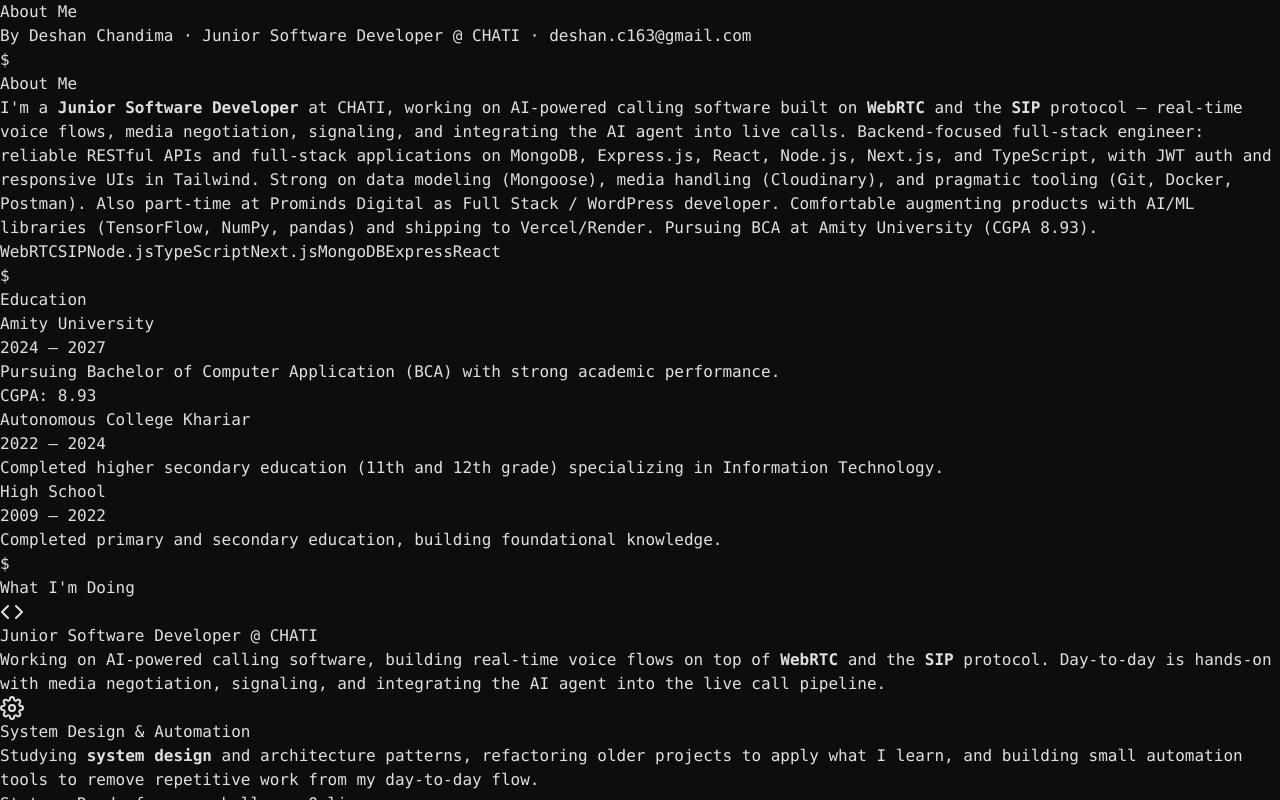
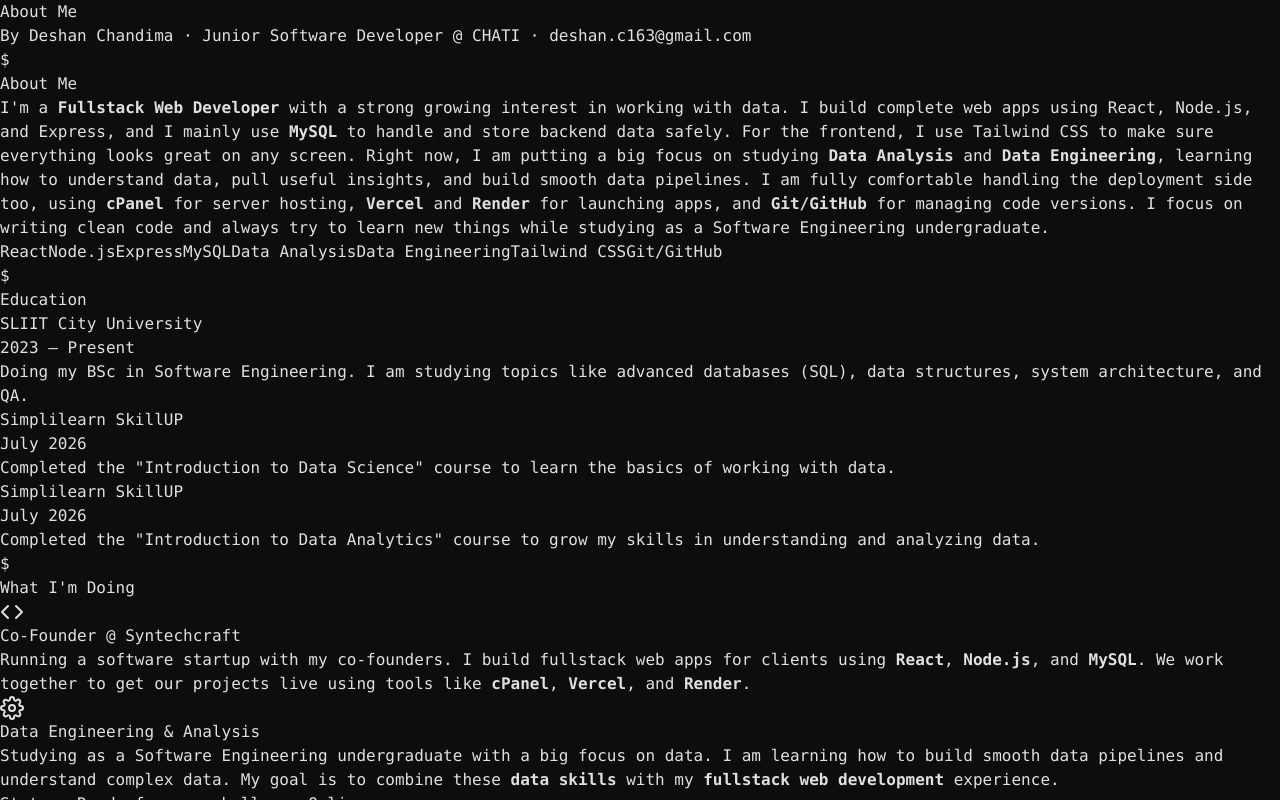
Before and after one commit to Deshan-Chandima/Portfolio_Terminal, a Next.js app: page /about in a window 1280 px wide. Built offline with nearby package versions, Linux system fonts and the light colour scheme; no server answers.

Commit message:
details update

```diff
--- a/app/about/page.tsx
+++ b/app/about/page.tsx
@@ -313,32 +313,19 @@
 
               <div>
                 <p>
-                  I&apos;m a <strong>Junior Software Developer</strong> at
-                  CHATI, working on AI-powered calling software built on{" "}
-                  <strong>WebRTC</strong> and the <strong>SIP</strong> protocol
-                  — real-time voice flows, media negotiation, signaling, and
-                  integrating the AI agent into live calls. Backend-focused
-                  full-stack engineer: reliable RESTful APIs and full‑stack
-                  applications on MongoDB, Express.js, React, Node.js, Next.js,
-                  and TypeScript, with JWT auth and responsive UIs in Tailwind.
-                  Strong on data modeling (Mongoose), media handling
-                  (Cloudinary), and pragmatic tooling (Git, Docker, Postman).
-                  Also part-time at Prominds Digital as Full Stack / WordPress
-                  developer. Comfortable augmenting products with AI/ML
-                  libraries (TensorFlow, NumPy, pandas) and shipping to
-                  Vercel/Render. Pursuing BCA at Amity University (CGPA 8.93).
+                  I&apos;m a <strong>Fullstack Web Developer</strong> with a strong growing interest in working with data. I build complete web apps using React, Node.js, and Express, and I mainly use <strong>MySQL</strong> to handle and store backend data safely. For the frontend, I use Tailwind CSS to make sure everything looks great on any screen. Right now, I am putting a big focus on studying <strong>Data Analysis</strong> and <strong>Data Engineering</strong>, learning how to understand data, pull useful insights, and build smooth data pipelines. I am fully comfortable handling the deployment side too, using <strong>cPanel</strong> for server hosting, <strong>Vercel</strong> and <strong>Render</strong> for launching apps, and <strong>Git/GitHub</strong> for managing code versions. I focus on writing clean code and always try to learn new things while studying as a Software Engineering undergraduate.
                 </p>
 
                 <div role="list" aria-label="Technical skills">
                   {[
-                    "WebRTC",
-                    "SIP",
+                    "React",
                     "Node.js",
-                    "TypeScript",
-                    "Next.js",
-                    "MongoDB",
                     "Express",
-                    "React",
+                    "MySQL",
+                    "Data Analysis",
+                    "Data Engineering",
+                    "Tailwind CSS",
+                    "Git/GitHub",
                   ].map((tech) => (
                     <span key={tech} role="listitem">
                       {tech}
@@ -367,22 +354,17 @@
                 >
                   <div>
                     <h3 id="amity-heading" itemProp="name">
-                      Amity University
+                      SLIIT City University
                     </h3>
-                    <time dateTime="2024/2027" itemProp="temporalCoverage">
-                      2024 — 2027
+                    <time dateTime="2023/Present" itemProp="temporalCoverage">
+                      2023 — Present
                     </time>
                   </div>
                   <p itemProp="description">
-                    Pursuing Bachelor of Computer Application (BCA) with strong
-                    academic performance.
+                    Doing my BSc in Software Engineering. I am studying topics like advanced databases (SQL), data structures, system architecture, and QA.
                   </p>
-                  <div>
-                    <span itemProp="credentialCategory">CGPA: 8.93</span>
-                  </div>
                 </article>
 
-                {/* Autonomous College Khariar */}
                 <article
                   aria-labelledby="ack-heading"
                   itemScope
@@ -390,19 +372,17 @@
                 >
                   <div>
                     <h3 id="ack-heading" itemProp="name">
-                      Autonomous College Khariar
+                      Simplilearn SkillUP
                     </h3>
-                    <time dateTime="2022/2024" itemProp="temporalCoverage">
-                      2022 — 2024
+                    <time dateTime="2026-07" itemProp="temporalCoverage">
+                      July 2026
                     </time>
                   </div>
                   <p itemProp="description">
-                    Completed higher secondary education (11th and 12th grade)
-                    specializing in Information Technology.
+                    Completed the &quot;Introduction to Data Science&quot; course to learn the basics of working with data.
                   </p>
                 </article>
 
-                {/* High School */}
                 <article
                   aria-labelledby="highschool-heading"
                   itemScope
@@ -410,15 +390,14 @@
                 >
                   <div>
                     <h3 id="highschool-heading" itemProp="name">
-                      High School
+                      Simplilearn SkillUP
                     </h3>
-                    <time dateTime="2009/2022" itemProp="temporalCoverage">
-                      2009 — 2022
+                    <time dateTime="2026-07" itemProp="temporalCoverage">
+                      July 2026
                     </time>
                   </div>
                   <p itemProp="description">
-                    Completed primary and secondary education, building
-                    foundational knowledge.
+                    Completed the &quot;Introduction to Data Analytics&quot; course to grow my skills in understanding and analyzing data.
                   </p>
                 </article>
               </div>
@@ -437,27 +416,19 @@
                   <div>
                     <CodeIcon />
                   </div>
-                  <h3>Junior Software Developer @ CHATI</h3>
+                  <h3>Co-Founder @ Syntechcraft</h3>
                   <p>
-                    Working on AI-powered calling software, building real-time
-                    voice flows on top of <strong>WebRTC</strong> and the{" "}
-                    <strong>SIP</strong> protocol. Day-to-day is hands-on with
-                    media negotiation, signaling, and integrating the AI agent
-                    into the live call pipeline.
+                    Running a software startup with my co-founders. I build fullstack web apps for clients using <strong>React</strong>, <strong>Node.js</strong>, and <strong>MySQL</strong>. We work together to get our projects live using tools like <strong>cPanel</strong>, <strong>Vercel</strong>, and <strong>Render</strong>.
                   </p>
                 </article>
 
-                {/* System Design & Automation */}
                 <article>
                   <div>
                     <SystemIcon />
                   </div>
-                  <h3>System Design &amp; Automation</h3>
+                  <h3>Data Engineering &amp; Analysis</h3>
                   <p>
-                    Studying <strong>system design</strong> and architecture
-                    patterns, refactoring older projects to apply what I learn,
-                    and building small automation tools to remove repetitive
-                    work from my day-to-day flow.
+                    Studying as a Software Engineering undergraduate with a big focus on data. I am learning how to build smooth data pipelines and understand complex data. My goal is to combine these <strong>data skills</strong> with my <strong>fullstack web development</strong> experience.
                   </p>
                 </article>
               </div>
--- a/app/api/chat/route.ts
+++ b/app/api/chat/route.ts
@@ -6,7 +6,7 @@
 const genAI = new GoogleGenerativeAI(apiKey || "");
 
 const CONTEXT_PARTS = {
-  base: `You are Deshan Chandima's AI assistant on his portfolio terminal. CRITICAL: Reply in 2–3 short sentences only. Never write long paragraphs or list everything—give a direct, brief answer to what was asked. Deshan is a Software Developer (backend focus): RESTful APIs, MERN/TypeScript, JWT, Cloudinary, Vercel/Render; exploring AI/ML. Based in Bhubaneswar, India.`,
+  base: `You are Deshan Chandima's AI assistant on his portfolio terminal. CRITICAL: Reply in 2–3 short sentences only. Never write long paragraphs or list everything—give a direct, brief answer to what was asked. Deshan is a Fullstack Web Developer focused on building web apps with React, Node.js, Express, and MySQL, with a strong growing interest in Data Analysis and Data Engineering. Based in Bhubaneswar, India.`,
 
   skills: `Tech: Languages — JavaScript, TypeScript, Python, C++, HTML5, CSS3. Frontend — React, Next.js, Remix, TanStack Query, Tailwind CSS, EJS, Vite. Backend — Node.js, Express.js, FastAPI, REST APIs, OAuth 2.0, JWT. Databases — MongoDB, RabbitMQ, Redis, PostgreSQL, VectorDB. Tools — Git & GitHub, Docker, Kubernetes, Postman, Linux/CLI, Claude Code, OpenCode, Ubuntu, Arch Linux. Deployment — AWS S3, Azure, GCP, Vercel, Render, Dokploy. AI/ML — Pandas, NumPy, PyTorch, TensorFlow, RAG, Tool Calling, MCP.`,
 
@@ -16,7 +16,7 @@
 
   contact: `Contact: Email deshan.c163@gmail.com. LinkedIn linkedin.com/in/DeshanChandima. GitHub github.com/Deshan-Chandima. Twitter/X x.com/DeshanChandima. Instagram instagram.com/github.com/Deshan-Chandima. YouTube youtube.com/@morscode7. LeetCode leetcode.com/u/DeshanChandima. Resume: docs.google.com/document/d/17j42jMRIdxD2HG9eWuUKHr0StgfkClw0 (also linked on contact page). Location: Bhubaneswar, Odisha, India.`,
 
-  education: `Education: BCA at Amity University (2024–2027, CGPA 8.93). Higher secondary (11th & 12th, I.T.) at Autonomous College Khariar (2022–2024). Schooling from village school (2009–2022).`,
+  education: `Education: BSc in Software Engineering at SLIIT City University (2023–Present). Completed Introduction to Data Science (July 2026) and Introduction to Data Analytics (July 2026) at Simplilearn SkillUP.`,
 };
 
 function getRelevantContext(question: string): string {
--- a/components/TerminalComp/About.tsx
+++ b/components/TerminalComp/About.tsx
@@ -86,29 +86,34 @@
               <p className="text-gray-300 leading-relaxed text-sm sm:text-base font-light">
                 I&apos;m a{" "}
                 <span className="text-green-400 font-semibold">
-                  Software Developer
+                  Fullstack Web Developer
                 </span>{" "}
-                with a backend focus, building reliable RESTful APIs and
-                full‑stack applications using MongoDB, Express.js, React,
-                Node.js, and TypeScript, with JWT‑based auth and responsive
-                interfaces in React, Tailwind, HTML/CSS, and EJS. Strong in data
-                modeling with Mongoose, media handling via Cloudinary
-                integration (storage/CDN, not a database), and pragmatic tooling
-                across Git/GitHub, Docker, Postman, and API testing for robust
-                delivery.​ Comfortable augmeting products with AI/ML libraries
-                (TensorFlow, NumPy, pandas) and shipping to Vercel/Render,
-                guided by a build‑to‑learn mindset and ongoing BCA studies (CGPA
-                8.93)..
+                with a strong growing interest in working with data. I build complete web apps using{" "}
+                <span className="text-green-400 font-semibold">React</span>,{" "}
+                <span className="text-green-400 font-semibold">Node.js</span>, and{" "}
+                <span className="text-green-400 font-semibold">Express</span>, and I mainly use{" "}
+                <span className="text-green-400 font-semibold">MySQL</span>{" "}
+                to handle and store backend data safely. For the frontend, I use{" "}
+                <span className="text-green-400 font-semibold">Tailwind CSS</span>{" "}
+                to make sure everything looks great on any screen. Right now, I am putting a big focus on studying{" "}
+                <span className="text-green-400 font-semibold">Data Analysis</span> and{" "}
+                <span className="text-green-400 font-semibold">Data Engineering</span>,{" "}
+                learning how to understand data, pull useful insights, and build smooth data pipelines. I am fully comfortable handling the deployment side too, using{" "}
+                <span className="text-green-400 font-semibold">cPanel</span> for server hosting,{" "}
+                <span className="text-green-400 font-semibold">Vercel</span> and{" "}
+                <span className="text-green-400 font-semibold">Render</span> for launching apps, and{" "}
+                <span className="text-green-400 font-semibold">Git/GitHub</span> for managing code versions. I focus on writing clean code and always try to learn new things while studying as a{" "}
+                <span className="text-green-400 font-semibold">Software Engineering</span> undergraduate.
               </p>
 
               <div className="mt-4 sm:mt-6 flex flex-wrap gap-2">
                 {[
-                  "MongoDB",
-                  "Express",
                   "React",
                   "Node.js",
-                  "JavaScript",
-                  "TypeScript",
+                  "Express",
+                  "MySQL",
+                  "Data Analysis",
+                  "Data Engineering",
                 ].map((tech) => (
                   <span
                     key={tech}
@@ -134,53 +139,48 @@
             </div>
 
             <div className="ml-3 sm:ml-6 border-l-2 border-green-800/30 pl-3 sm:pl-6 space-y-6">
-              {/* Amity University */}
+              {/* SLIIT City University */}
               <div className="border-b border-green-800/20 pb-4">
                 <div className="flex flex-col sm:flex-row sm:items-center sm:justify-between mb-2">
                   <h3 className="text-green-400 font-semibold text-base sm:text-lg font-mono">
-                    Amity University
+                    SLIIT City University
                   </h3>
                   <span className="text-gray-400 text-sm font-mono">
-                    2024 — 2027
+                    2023 — Present
                   </span>
                 </div>
                 <p className="text-gray-300 text-sm sm:text-base">
-                  Doing my Bachelors of Computer Application (BCA).
+                  Doing my BSc in Software Engineering. I am studying topics like advanced databases (SQL), data structures, system architecture, and QA.
                 </p>
-                <div className="mt-2">
-                  <span className="px-2 py-1 bg-green-900/30 border border-green-800/50 rounded-full text-green-400 text-xs font-mono">
-                    CGPA: 8.93
-                  </span>
-                </div>
               </div>
 
-              {/* Autonomous College Khariar */}
+              {/* Simplilearn 1 */}
               <div className="border-b border-green-800/20 pb-4">
                 <div className="flex flex-col sm:flex-row sm:items-center sm:justify-between mb-2">
                   <h3 className="text-green-400 font-semibold text-base sm:text-lg font-mono">
-                    Autonomous College Khariar
+                    Simplilearn SkillUP
                   </h3>
                   <span className="text-gray-400 text-sm font-mono">
-                    2022 — 2024
+                    July 2026
                   </span>
                 </div>
                 <p className="text-gray-300 text-sm sm:text-base">
-                  I did my 11th and 12th in I.T.
+                  Completed the &quot;Introduction to Data Science&quot; course to learn the basics of working with data.
                 </p>
               </div>
 
-              {/* High School */}
+              {/* Simplilearn 2 */}
               <div>
                 <div className="flex flex-col sm:flex-row sm:items-center sm:justify-between mb-2">
                   <h3 className="text-green-400 font-semibold text-base sm:text-lg font-mono">
-                    High School
+                    Simplilearn SkillUP
                   </h3>
                   <span className="text-gray-400 text-sm font-mono">
-                    2009 — 2022
+                    July 2026
                   </span>
                 </div>
                 <p className="text-gray-300 text-sm sm:text-base">
-                  I did my schooling from our village school.
+                  Completed the &quot;Introduction to Data Analytics&quot; course to grow my skills in understanding and analyzing data.
                 </p>
               </div>
             </div>
@@ -209,21 +209,21 @@
                     <CodeIcon />
                   </div>
                   <h3 className="font-bold text-green-400 text-base sm:text-lg mb-2 font-mono">
-                    Junior Software Developer @ CHATI
+                    Co-Founder @ Syntechcraft
                   </h3>
                   <p className="text-gray-400 text-sm sm:text-base leading-relaxed group-hover:text-gray-300 transition-colors duration-300">
-                    Working on AI-powered calling software, building real-time
-                    voice flows on top of{" "}
-                    <span className="text-green-400 font-semibold">WebRTC</span>{" "}
-                    and{" "}
-                    <span className="text-green-400 font-semibold">SIP</span>{" "}
-                    protocols. Hands-on with media negotiation, signaling, and
-                    integrating the AI agent into the live call pipeline.
+                    Running a software startup with my co-founders. I build fullstack web apps for clients using{" "}
+                    <span className="text-green-400 font-semibold">React</span>,{" "}
+                    <span className="text-green-400 font-semibold">Node.js</span>, and{" "}
+                    <span className="text-green-400 font-semibold">MySQL</span>. We work together to get our projects live using tools like{" "}
+                    <span className="text-green-400 font-semibold">cPanel</span>,{" "}
+                    <span className="text-green-400 font-semibold">Vercel</span>, and{" "}
+                    <span className="text-green-400 font-semibold">Render</span>.
                   </p>
                 </div>
               </div>
 
-              {/* System design + automation card */}
+              {/* Data Engineering card */}
               <div className="group border border-green-800/40 bg-gradient-to-br from-green-900/20 to-black/80 backdrop-blur-sm p-3 sm:p-5 rounded-xl hover:border-green-400/60 transition-all duration-500 hover:scale-[1.02] sm:hover:scale-105 hover:shadow-2xl hover:shadow-green-900/30 relative overflow-hidden">
                 <div className="absolute inset-0 bg-gradient-to-r from-green-600/5 to-transparent opacity-0 group-hover:opacity-100 transition-opacity duration-500"></div>
                 <div className="relative z-10">
@@ -231,16 +231,14 @@
                     <SystemIcon />
                   </div>
                   <h3 className="font-bold text-green-400 text-base sm:text-lg mb-2 font-mono">
-                    System Design & Automation
+                    Data Engineering & Analysis
                   </h3>
                   <p className="text-gray-400 text-sm sm:text-base leading-relaxed group-hover:text-gray-300 transition-colors duration-300">
-                    Studying{" "}
-                    <span className="text-green-400 font-semibold">
-                      system design
-                    </span>{" "}
-                    and architecture patterns, refactoring old projects to apply
-                    what I learn, and building small automation tools to remove
-                    repetitive work from my day-to-day flow.
+                    Studying as a Software Engineering undergraduate with a big focus on data. I am learning how to build smooth data pipelines and understand complex data. My goal is to combine these{" "}
+                    <span className="text-green-400 font-semibold">data skills</span>{" "}
+                    with my{" "}
+                    <span className="text-green-400 font-semibold">fullstack web development</span>{" "}
+                    experience.
                   </p>
                 </div>
               </div>
```
Also changed, not shown: components/TerminalComp.tsx (+9 -10 lines).
